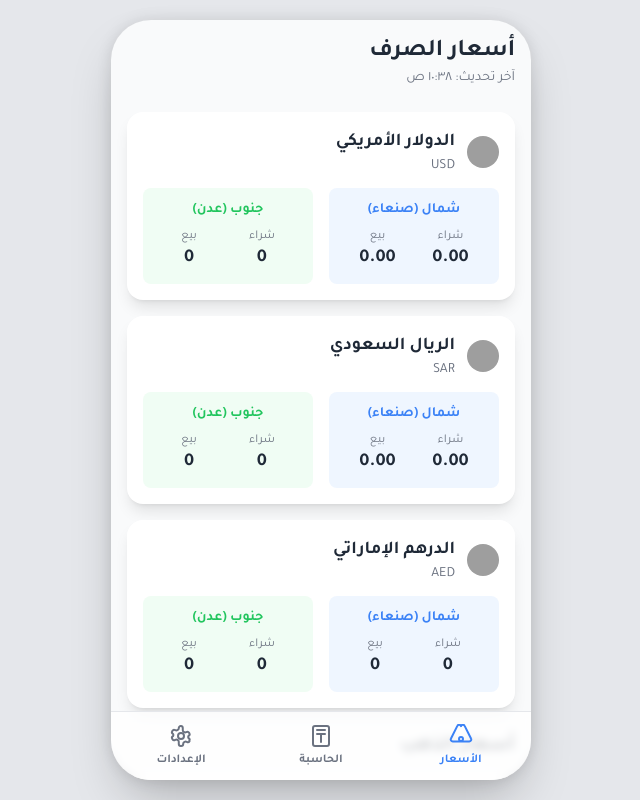
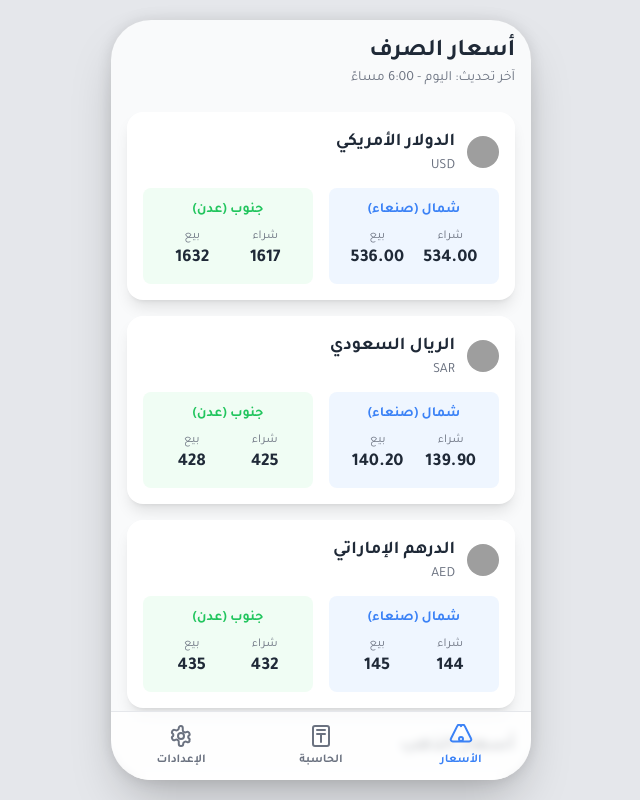
Before and after one commit to akrady/yemen-sarf, a plain HTML site: page index.html in a window 1280 px wide. Shown: the whole page, without its empty margins (319-959 px from the left). Drawn offline with nearby package versions, Linux system fonts and the light colour scheme; no server answers; grey boxes are pictures that could not be loaded.

Commit message:
Update index.html

```diff
--- a/index.html
+++ b/index.html
@@ -19,8 +19,8 @@
         .app-container {
             max-width: 420px;
             width: 100%;
-            height: 95vh; /* Use 95% of the viewport height */
-            max-height: 880px; /* Set a maximum height for very tall screens */
+            height: 95vh;
+            max-height: 880px;
             border-radius: 2.5rem;
             box-shadow: 0 25px 50px -12px rgb(0 0 0 / 0.25), 0 0 15px rgb(0 0 0 / 0.1);
             overflow: hidden;
@@ -58,7 +58,6 @@
     <div id="app" class="app-container bg-gray-50 flex flex-col">
         <!-- Splash Screen -->
         <div id="splash-screen" class="splash-screen absolute inset-0 bg-gray-50 z-50 flex flex-col items-center justify-center transition-opacity duration-500">
-            <!-- Original Code-based Icon (Reliable and works offline) -->
             <div class="w-32 h-32 bg-blue-600 rounded-3xl flex items-center justify-center shadow-lg mb-4">
                 <div class="w-20 h-20 bg-white rounded-full flex items-center justify-center">
                     <div class="relative w-14 h-14">
@@ -82,13 +81,7 @@
                 <header class="flex justify-between items-center">
                     <div>
                         <h1 class="text-2xl font-bold text-gray-800">أسعار الصرف</h1>
-                        <p class="text-sm text-gray-500">آخر تحديث: <span id="last-updated">جاري التحديث...</span></p>
-                    </div>
-                     <div id="loading-indicator" class="p-2 opacity-0 transition-opacity duration-300">
-                        <svg class="animate-spin h-5 w-5 text-blue-500" xmlns="http://www.w3.org/2000/svg" fill="none" viewBox="0 0 24 24">
-                            <circle class="opacity-25" cx="12" cy="12" r="10" stroke="currentColor" stroke-width="4"></circle>
-                            <path class="opacity-75" fill="currentColor" d="M4 12a8 8 0 018-8V0C5.373 0 0 5.373 0 12h4zm2 5.291A7.962 7.962 0 014 12H0c0 3.042 1.135 5.824 3 7.938l3-2.647z"></path>
-                        </svg>
+                        <p class="text-sm text-gray-500">آخر تحديث: <span id="last-updated">اليوم - 6:00 مساءً</span></p>
                     </div>
                 </header>
                 <!-- Currency Rates -->
@@ -103,15 +96,15 @@
                             <div class="bg-blue-50 dark:bg-blue-900/20 rounded-lg p-3">
                                 <p class="text-sm text-blue-500 dark:text-blue-400 font-bold">شمال (صنعاء)</p>
                                 <div class="flex justify-around mt-2">
-                                    <div><p class="text-xs text-gray-500">شراء</p><p id="usd-north-buy" class="font-bold text-lg text-gray-800">...</p></div>
-                                    <div><p class="text-xs text-gray-500">بيع</p><p id="usd-north-sell" class="font-bold text-lg text-gray-800">...</p></div>
+                                    <div><p class="text-xs text-gray-500">شراء</p><p id="usd-north-buy" class="font-bold text-lg text-gray-800">534</p></div>
+                                    <div><p class="text-xs text-gray-500">بيع</p><p id="usd-north-sell" class="font-bold text-lg text-gray-800">536</p></div>
                                 </div>
                             </div>
                             <div class="bg-green-50 dark:bg-green-900/20 rounded-lg p-3">
                                 <p class="text-sm text-green-500 dark:text-green-400 font-bold">جنوب (عدن)</p>
                                 <div class="flex justify-around mt-2">
-                                    <div><p class="text-xs text-gray-500">شراء</p><p id="usd-south-buy" class="font-bold text-lg text-gray-800">...</p></div>
-                                    <div><p class="text-xs text-gray-500">بيع</p><p id="usd-south-sell" class="font-bold text-lg text-gray-800">...</p></div>
+                                    <div><p class="text-xs text-gray-500">شراء</p><p id="usd-south-buy" class="font-bold text-lg text-gray-800">1617</p></div>
+                                    <div><p class="text-xs text-gray-500">بيع</p><p id="usd-south-sell" class="font-bold text-lg text-gray-800">1632</p></div>
                                 </div>
                             </div>
                         </div>
@@ -126,15 +119,15 @@
                             <div class="bg-blue-50 dark:bg-blue-900/20 rounded-lg p-3">
                                 <p class="text-sm text-blue-500 dark:text-blue-400 font-bold">شمال (صنعاء)</p>
                                 <div class="flex justify-around mt-2">
-                                    <div><p class="text-xs text-gray-500">شراء</p><p id="sar-north-buy" class="font-bold text-lg text-gray-800">...</p></div>
-                                    <div><p class="text-xs text-gray-500">بيع</p><p id="sar-north-sell" class="font-bold text-lg text-gray-800">...</p></div>
+                                    <div><p class="text-xs text-gray-500">شراء</p><p id="sar-north-buy" class="font-bold text-lg text-gray-800">139.9</p></div>
+                                    <div><p class="text-xs text-gray-500">بيع</p><p id="sar-north-sell" class="font-bold text-lg text-gray-800">140.2</p></div>
                                 </div>
                             </div>
                             <div class="bg-green-50 dark:bg-green-900/20 rounded-lg p-3">
                                 <p class="text-sm text-green-500 dark:text-green-400 font-bold">جنوب (عدن)</p>
                                 <div class="flex justify-around mt-2">
-                                    <div><p class="text-xs text-gray-500">شراء</p><p id="sar-south-buy" class="font-bold text-lg text-gray-800">...</p></div>
-                                    <div><p class="text-xs text-gray-500">بيع</p><p id="sar-south-sell" class="font-bold text-lg text-gray-800">...</p></div>
+                                    <div><p class="text-xs text-gray-500">شراء</p><p id="sar-south-buy" class="font-bold text-lg text-gray-800">425</p></div>
+                                    <div><p class="text-xs text-gray-500">بيع</p><p id="sar-south-sell" class="font-bold text-lg text-gray-800">428</p></div>
                                 </div>
                             </div>
                         </div>
@@ -149,15 +142,15 @@
                             <div class="bg-blue-50 dark:bg-blue-900/20 rounded-lg p-3">
                                 <p class="text-sm text-blue-500 dark:text-blue-400 font-bold">شمال (صنعاء)</p>
                                 <div class="flex justify-around mt-2">
-                                    <div><p class="text-xs text-gray-500">شراء</p><p id="aed-north-buy" class="font-bold text-lg text-gray-800">...</p></div>
-                                    <div><p class="text-xs text-gray-500">بيع</p><p id="aed-north-sell" class="font-bold text-lg text-gray-800">...</p></div>
+                                    <div><p class="text-xs text-gray-500">شراء</p><p id="aed-north-buy" class="font-bold text-lg text-gray-800">144</p></div>
+                                    <div><p class="text-xs text-gray-500">بيع</p><p id="aed-north-sell" class="font-bold text-lg text-gray-800">145</p></div>
                                 </div>
                             </div>
                             <div class="bg-green-50 dark:bg-green-900/20 rounded-lg p-3">
                                 <p class="text-sm text-green-500 dark:text-green-400 font-bold">جنوب (عدن)</p>
                                 <div class="flex justify-around mt-2">
-                                    <div><p class="text-xs text-gray-500">شراء</p><p id="aed-south-buy" class="font-bold text-lg text-gray-800">...</p></div>
-                                    <div><p class="text-xs text-gray-500">بيع</p><p id="aed-south-sell" class="font-bold text-lg text-gray-800">...</p></div>
+                                    <div><p class="text-xs text-gray-500">شراء</p><p id="aed-south-buy" class="font-bold text-lg text-gray-800">432</p></div>
+                                    <div><p class="text-xs text-gray-500">بيع</p><p id="aed-south-sell" class="font-bold text-lg text-gray-800">435</p></div>
                                 </div>
                             </div>
                         </div>
@@ -174,8 +167,8 @@
                                 <span class="font-bold text-gray-800">عيار 24</span>
                             </div>
                             <div class="text-left">
-                                <p class="text-sm font-semibold text-blue-500 dark:text-blue-400"><span id="gold-24-north">...</span> <span class="text-xs text-gray-400">(شمال)</span></p>
-                                <p class="text-sm font-semibold text-green-500 dark:text-green-400"><span id="gold-24-south">...</span> <span class="text-xs text-gray-400">(جنوب)</span></p>
+                                <p class="text-sm font-semibold text-blue-500 dark:text-blue-400"><span id="gold-24-north">45,000</span> <span class="text-xs text-gray-400">(شمال)</span></p>
+                                <p class="text-sm font-semibold text-green-500 dark:text-green-400"><span id="gold-24-south">115,000</span> <span class="text-xs text-gray-400">(جنوب)</span></p>
                             </div>
                         </div>
                          <hr class="border-gray-200"/>
@@ -186,8 +179,8 @@
                                 <span class="font-bold text-gray-800">عيار 21</span>
                             </div>
                              <div class="text-left">
-                                <p class="text-sm font-semibold text-blue-500 dark:text-blue-400"><span id="gold-21-north">...</span> <span class="text-xs text-gray-400">(شمال)</span></p>
-                                <p class="text-sm font-semibold text-green-500 dark:text-green-400"><span id="gold-21-south">...</span> <span class="text-xs text-gray-400">(جنوب)</span></p>
+                                <p class="text-sm font-semibold text-blue-500 dark:text-blue-400"><span id="gold-21-north">40,000</span> <span class="text-xs text-gray-400">(شمال)</span></p>
+                                <p class="text-sm font-semibold text-green-500 dark:text-green-400"><span id="gold-21-south">101,000</span> <span class="text-xs text-gray-400">(جنوب)</span></p>
                             </div>
                         </div>
                         <hr class="border-gray-200"/>
@@ -198,8 +191,8 @@
                                 <span class="font-bold text-gray-800">عيار 18</span>
                             </div>
                              <div class="text-left">
-                                <p class="text-sm font-semibold text-blue-500 dark:text-blue-400"><span id="gold-18-north">...</span> <span class="text-xs text-gray-400">(شمال)</span></p>
-                                <p class="text-sm font-semibold text-green-500 dark:text-green-400"><span id="gold-18-south">...</span> <span class="text-xs text-gray-400">(جنوب)</span></p>
+                                <p class="text-sm font-semibold text-blue-500 dark:text-blue-400"><span id="gold-18-north">34,000</span> <span class="text-xs text-gray-400">(شمال)</span></p>
+                                <p class="text-sm font-semibold text-green-500 dark:text-green-400"><span id="gold-18-south">86,000</span> <span class="text-xs text-gray-400">(جنوب)</span></p>
                             </div>
                         </div>
                     </div>
@@ -328,40 +321,35 @@
     </div>
     <script>
         // --- App Logic ---
+        // الأسعار الحقيقية من آخر منشور في @Exchange_now
         let currentRates = {
-            USD: { north: { buy: 0, sell: 0 }, south: { buy: 0, sell: 0 } },
-            SAR: { north: { buy: 0, sell: 0 }, south: { buy: 0, sell: 0 } },
-            AED: { north: { buy: 0, sell: 0 }, south: { buy: 0, sell: 0 } },
+            USD: { north: { buy: 534, sell: 536 }, south: { buy: 1617, sell: 1632 } },
+            SAR: { north: { buy: 139.9, sell: 140.2 }, south: { buy: 425, sell: 428 } },
+            AED: { north: { buy: 144, sell: 145 }, south: { buy: 432, sell: 435 } },
             GOLD: {
-                '24': { north: 0, south: 0 },
-                '21': { north: 0, south: 0 },
-                '18': { north: 0, south: 0 },
+                '24': { north: 45000, south: 115000 },
+                '21': { north: 40000, south: 101000 },
+                '18': { north: 34000, south: 86000 }
             }
         };
         const elements = {
             lastUpdated: document.getElementById('last-updated'),
-            loadingIndicator: document.getElementById('loading-indicator'),
-            // Cards
             usdCard: document.getElementById('usd-card'),
             sarCard: document.getElementById('sar-card'),
             aedCard: document.getElementById('aed-card'),
             goldCard: document.getElementById('gold-card'),
-            // USD
             usdNorthBuy: document.getElementById('usd-north-buy'),
             usdNorthSell: document.getElementById('usd-north-sell'),
             usdSouthBuy: document.getElementById('usd-south-buy'),
             usdSouthSell: document.getElementById('usd-south-sell'),
-            // SAR
             sarNorthBuy: document.getElementById('sar-north-buy'),
             sarNorthSell: document.getElementById('sar-north-sell'),
             sarSouthBuy: document.getElementById('sar-south-buy'),
             sarSouthSell: document.getElementById('sar-south-sell'),
-            // AED
             aedNorthBuy: document.getElementById('aed-north-buy'),
             aedNorthSell: document.getElementById('aed-north-sell'),
             aedSouthBuy: document.getElementById('aed-south-buy'),
             aedSouthSell: document.getElementById('aed-south-sell'),
-            // Gold
             gold24North: document.getElementById('gold-24-north'),
             gold24South: document.getElementById('gold-24-south'),
             gold21North: document.getElementById('gold-21-north'),
@@ -369,18 +357,6 @@
             gold18North: document.getElementById('gold-18-north'),
             gold18South: document.getElementById('gold-18-south'),
         };
-
-        // 🌐 جلب الأسعار من Replit
-        async function fetchLatestRates() {
-            try {
-                const response = await fetch("https://yemen-sarf-api.akradyabbbb33.repl.co/data.json");
-                const data = await response.json();
-                return data;
-            } catch (err) {
-                console.error("فشل جلب البيانات من Replit:", err);
-                return currentRates;
-            }
-        }
 
         function renderRates(ratesData) {
             currentRates = ratesData;
@@ -406,7 +382,6 @@
             elements.gold21South.textContent = ratesData.GOLD['21'].south.toLocaleString();
             elements.gold18North.textContent = ratesData.GOLD['18'].north.toLocaleString();
             elements.gold18South.textContent = ratesData.GOLD['18'].south.toLocaleString();
-            elements.lastUpdated.textContent = new Date().toLocaleTimeString('ar-EG', { hour: '2-digit', minute: '2-digit' });
             [elements.usdCard, elements.sarCard, elements.aedCard, elements.goldCard].forEach(card => {
                 card.classList.remove('price-updated');
                 void card.offsetWidth;
@@ -414,14 +389,10 @@
             });
         }
 
-        async function updateData() {
-            elements.loadingIndicator.style.opacity = '1';
-            const newRatesData = await fetchLatestRates();
-            renderRates(newRatesData);
-            elements.loadingIndicator.style.opacity = '0';
-        }
+        // عرض الأسعار فورًا
+        document.addEventListener('DOMContentLoaded', () => {
+            renderRates(currentRates);
 
-        document.addEventListener('DOMContentLoaded', () => {
             // إخفاء شاشة التمهيد
             setTimeout(() => {
                 const splash = document.getElementById('splash-screen');
@@ -430,12 +401,6 @@
                     setTimeout(() => splash.style.display = 'none', 500);
                 }
             }, 2500);
-
-            // أول تحديث
-            updateData();
-
-            // تحديث كل 10 دقائق
-            setInterval(updateData, 600000);
 
             // --- Navigation ---
             const navItems = document.querySelectorAll('.nav-item');
```
